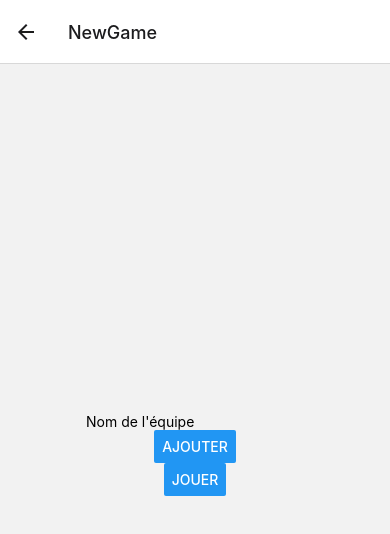
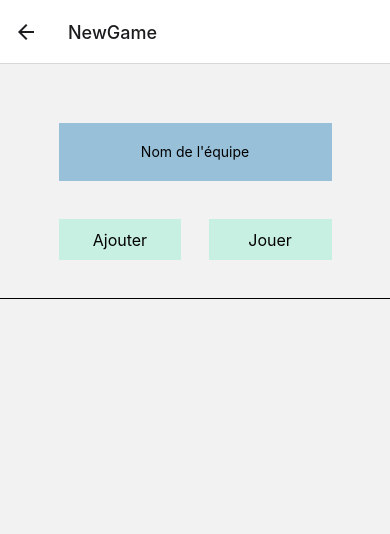
Before and after one commit to marchalleo/QuizzApp, a React Native app: screen /NewGame in a window 390 px wide. Shown: the top 534 px of the page. Built offline with nearby package versions, Linux system fonts and the light colour scheme.

Commit message:
✨ Add Team

```diff
--- a/src/screen/NewGameScreen.jsx
+++ b/src/screen/NewGameScreen.jsx
@@ -1,21 +1,131 @@
-import { StyleSheet, Text, View, Button, TextInput, Pressable } from 'react-native';
+import { StyleSheet, Text, View, Button, TextInput, Pressable, Alert } from 'react-native';
 import { useState } from 'react';
 
 
 export function NewGameScreen({ navigation }) {
+
+  const [team, setTeam] = useState([]);
+
+  const [newTeam, setNewTeam] = useState('');
+
+  const [idTeam, setIdTeam] = useState(0);
+
+  const submitNewTeam = () => {
+      const myNewTeam = {
+        id: idTeam,
+        TeamName: newTeam
+      }
+      if(newTeam !== ''){
+        setTeam([...team, myNewTeam]);
+        setNewTeam('');
+        setIdTeam(idTeam + 1);
+      }else {
+        Alert.alert('Champ vide', 'Veuillez renseigner un nom d\'équipe')
+      }
+  }
+
     return (
-      <View style={{ flex: 1, alignItems: 'center', justifyContent: 'center' }}>
-        <TextInput
+      <View style={styles.container}>
+
+        <View style={styles.ViewAddTeam}>
+          <View style={styles.ViewInput}>
+            <TextInput
+              style={styles.inputTeam}
               placeholder="Nom de l'équipe"
               placeholderTextColor="#000"
+              value={newTeam}
+              onChangeText={setNewTeam}
+              required
             />
-        <Button
-          title="Ajouter"
-        />
-        <Button
-          title="Jouer"
-          onPress={() => navigation.navigate('Quizz')}
-        />
+          </View>
+          <View style={styles.ViewInputButton}>
+            <Pressable style={styles.InpuButton} onPress={submitNewTeam}>
+              <Text style={styles.TextButton}>Ajouter</Text>
+            </Pressable>
+
+            <Pressable style={styles.InpuButton} onPress={() => navigation.navigate('Quizz')}>
+              <Text style={styles.TextButton}>Jouer</Text>
+            </Pressable>
+          </View>
+        </View>
+        <View style={styles.ViewTeam}>
+          { team.map(team => {
+            return (
+              <View style={styles.teamCard} key={team.id}>
+                <Text style={styles.teamCardText}>{team.TeamName}{team.id}</Text>
+              </View>
+            )
+          }) }
+        </View>
       </View>
     );
   }
+
+  const styles = StyleSheet.create({
+    container: {
+      flex: 1,
+      flexDirection: 'column',
+      alignItems: 'center',
+      justifyContent: 'space-between'
+    },
+    ViewAddTeam: {
+      flex: 1,
+      flexDirection: 'column',
+      alignItems: 'center',
+      justifyContent: 'center',
+      width: '100%',
+      height: '30%',
+    },
+    ViewInput: {
+      flex: 1,
+      alignItems: 'center',
+      justifyContent: 'flex-end',
+      width: '70%',
+      height: '40%',
+    },
+    inputTeam: {
+      width: '100%',
+      height: '50%',
+      textAlign: 'center',
+      backgroundColor: '#98c1d9',
+    },
+    ViewInputButton: {
+      flex: 1,
+      alignItems: 'center',
+      flexDirection: 'row',
+      justifyContent: 'space-between',
+      width: '70%',
+      height: '40%',
+    },
+    InpuButton: {
+      width: '45%',
+      height: '35%',
+      backgroundColor: 'white',
+      justifyContent: 'center',
+      backgroundColor: '#c7f0e3',
+    },
+    TextButton: {
+      fontSize: 16,
+      textAlign: 'center',
+    },
+    ViewTeam: {
+      width: '100%',
+      height: '70%',
+      alignItems: 'center',
+      borderTopWidth: 1,
+      borderTopColor: '#000000',
+      paddingTop: 30,
+      paddingBottom: 30,
+    },
+    teamCard: {
+      width: '70%',
+      height: '10%',
+      backgroundColor: '#FF7F00',
+      justifyContent: 'center',
+      alignItems: 'center',
+      margin: 5,
+    },
+    teamCardText: {
+      fontSize: 22,
+    },
+  });
```
